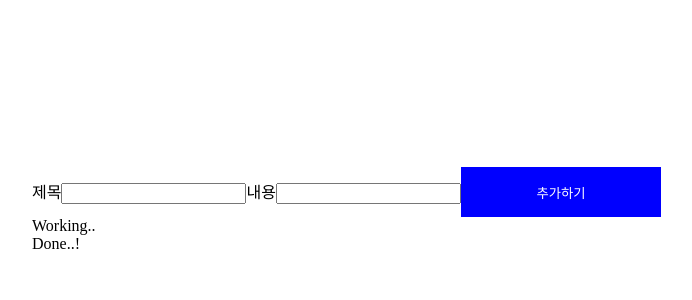
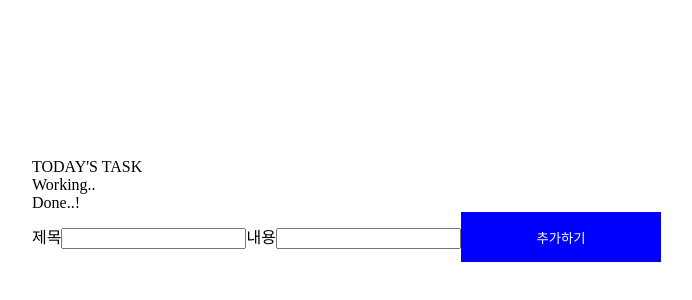
Before and after one commit to hb9901/to-do-list, a React (Vite) app: page / in a window 1280 px wide. Shown: the part 190-490 px from the top of the page, without its empty margins (208-900 px from the left). Built offline with nearby package versions, Linux system fonts and the light colour scheme.

Commit message:
update: header 추가

```diff
--- a/src/App.jsx
+++ b/src/App.jsx
@@ -1,5 +1,6 @@
 import { useState } from "react";
 import "./App.css";
+import { Header } from "./components/Header/Header";
 import { TodoInputForm } from "./components/TodoInputForm/TodoInputForm";
 import TodoListView from "./components/TodoListView/TodoListView";
 
@@ -35,7 +36,7 @@ export default function App () {
   return (
     <>
       <div className="layout-wrapper">
-        <TodoInputForm onAdd={handleAdd} />
+        <Header/>
         <TodoListView
           onDelete={handleDelete}
           onToggleDone={handleToggleDone}
@@ -48,6 +49,7 @@ export default function App () {
           title={"Done..!"}
           list={doneList}
         />
+        <TodoInputForm onAdd={handleAdd} />
       </div>
     </>
   );
--- /dev/null
+++ b/src/components/Header/Header.jsx
@@ -0,0 +1,7 @@
+export function Header() {
+  return (
+    <div className="header-wrapper">
+      {`TODAY'S TASK`}
+    </div>
+  )
+}
```
Also changed, not shown: src/components/Header/Header.css (deleted).
